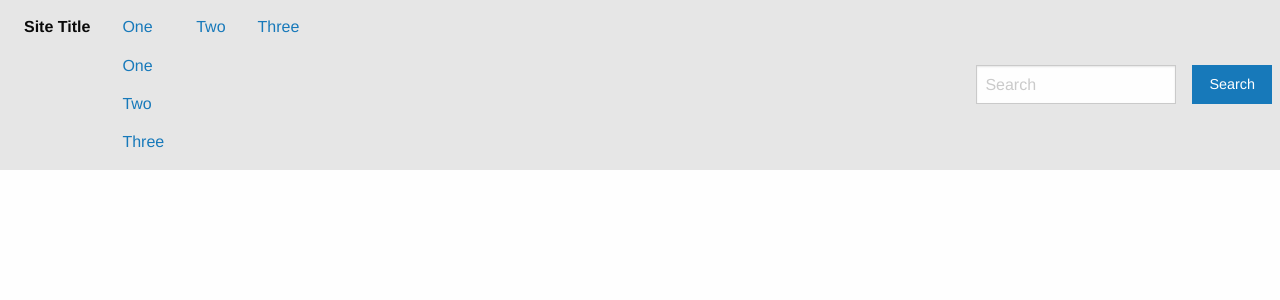
After one commit to Filip-Janjesic/polaznikpp23, a PHP site: template app/view/predlosci/izbornik.phtml in a window 1280 px wide. The commit adds this page. Shown: the top 300 px of the page. Run offline with PHP 8.4, Linux system fonts and the light colour scheme; the template is opened without the code that fills it, so the values that code supplies are empty.

Commit message:
predavanje 30.8.2021 - 3

```diff
--- a/app/core/App.php
+++ b/app/core/App.php
@@ -43,4 +43,5 @@ class App
         $config = include BP_APP . 'konfiguracija.php';
         return $config[$kljuc];
     }
+
 }
--- a/app/konfiguracija.php
+++ b/app/konfiguracija.php
@@ -1,5 +1,6 @@
 <?php
 
 return [
-    'nazivApp'=>'Edunova APP'
+    'nazivApp'=>'Edunova APP',
+    'url'=>'http://polaznikpp23.xyz/'
 ];
--- a/app/view/predlosci/head.phtml
+++ b/app/view/predlosci/head.phtml
@@ -1,2 +1,4 @@
 <meta charset="utf-8" />
-<title> <?=App::config('nazivApp')?> </title>
+<title><?=App::config('nazivApp')?></title>
+<link rel="stylesheet" href="<?=App::config('url')?>public/css/foundation.min.css">
+<link rel="stylesheet" href="<?=App::config('url')?>public/css/app.css">
--- /dev/null
+++ b/app/view/predlosci/izbornik.phtml
@@ -0,0 +1,23 @@
+<div class="top-bar">
+  <div class="top-bar-left">
+    <ul class="dropdown menu" data-dropdown-menu>
+      <li class="menu-text">Site Title</li>
+      <li>
+        <a href="#">One</a>
+        <ul class="menu vertical">
+          <li><a href="#">One</a></li>
+          <li><a href="#">Two</a></li>
+          <li><a href="#">Three</a></li>
+        </ul>
+      </li>
+      <li><a href="#">Two</a></li>
+      <li><a href="#">Three</a></li>
+    </ul>
+  </div>
+  <div class="top-bar-right">
+    <ul class="menu">
+      <li><input type="search" placeholder="Search"></li>
+      <li><button type="button" class="button">Search</button></li>
+    </ul>
+  </div>
+</div>
--- /dev/null
+++ b/app/view/predlosci/podnozje.phtml
@@ -0,0 +1 @@
+&copy; Edunova
--- /dev/null
+++ b/app/view/predlosci/skripte.phtml
@@ -0,0 +1,4 @@
+<script src="<?=App::config('url')?>public/js/vendor/jquery.js"></script>
+<script src="<?=App::config('url')?>public/js/vendor/what-input.js"></script>
+<script src="<?=App::config('url')?>public/js/vendor/foundation.js"></script>
+<script src="<?=App::config('url')?>public/js/app.js"></script>
--- a/app/view/predlozak.phtml
+++ b/app/view/predlozak.phtml
@@ -5,7 +5,7 @@
 </head>
 <body>
     <div class="grid-container">
-    <?php include_once 'predlosci/izbornik.phtml' ?>
+        <?php include_once 'predlosci/izbornik.phtml' ?>
         <div class="callout">
             <?=$sadrzaj?>
         </div>
```
Also changed, not shown: public/css/app.css (added).
